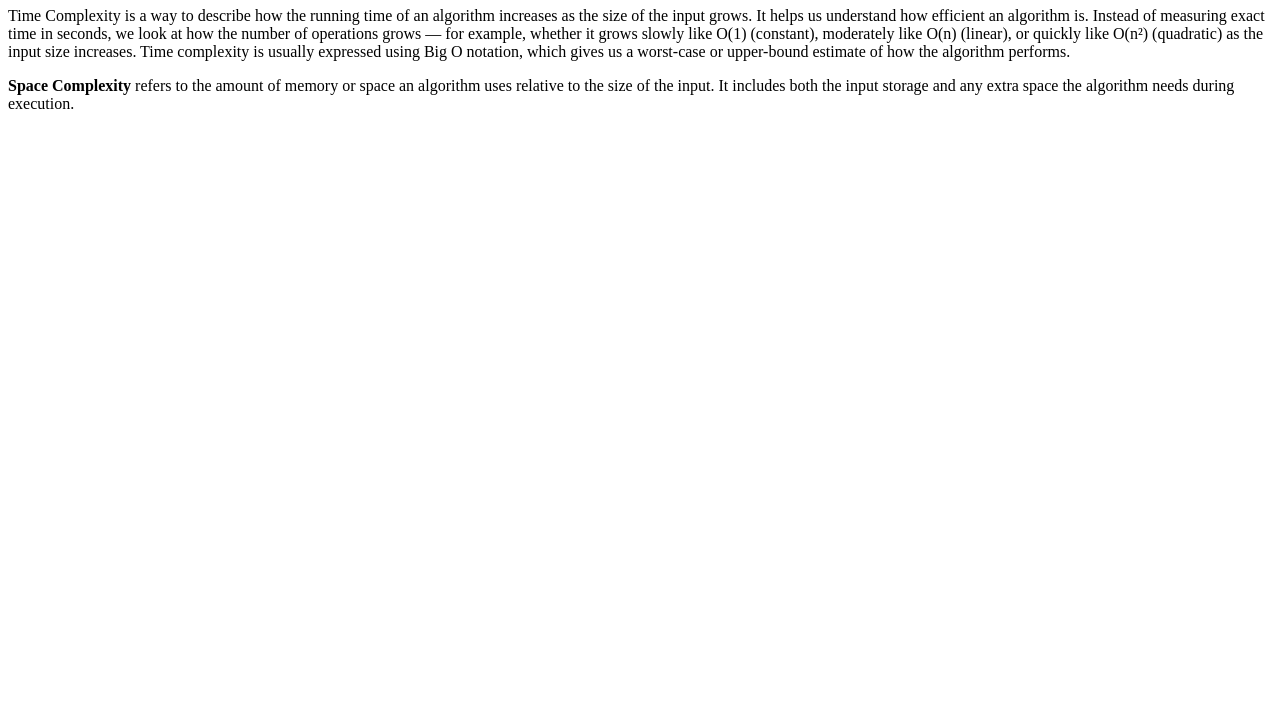
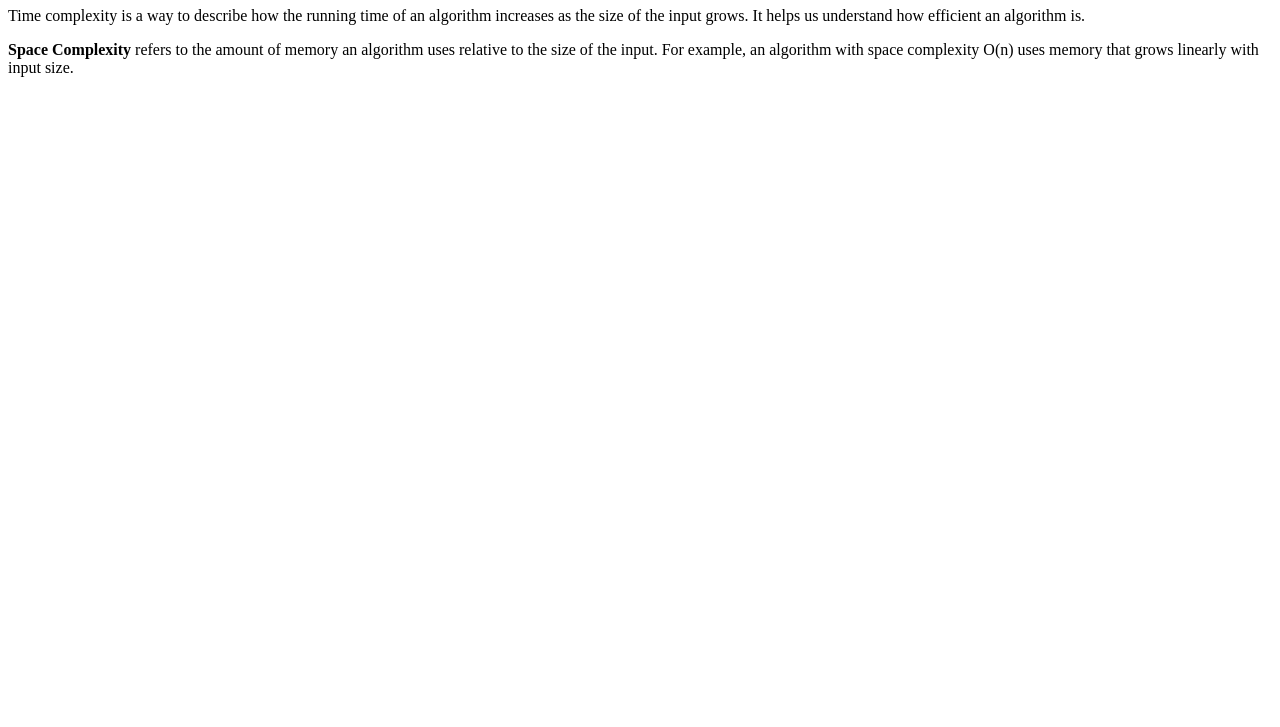
Before and after one commit to acciojob/time-and-space-complexity-AjayDhakrey, a website: page main.html in a window 1280 px wide. Shown: the part 73-800 px from the top of the page. Drawn offline with Linux system fonts and the light colour scheme.

Commit message:
created a submission

```diff
--- a/main.html
+++ b/main.html
@@ -1,30 +1,14 @@
 <!DOCTYPE html>
+<html>
+<head>
+</head>
+<body>
 
-<html>
+  <h1>Time, Space, Complexity</h1>
 
-<head>
-	<link rel="stylesheet" href="styles.css">
-</head>
+  <p>Time complexity is a way to describe how the running time of an algorithm increases as the size of the input grows. It helps us understand how efficient an algorithm is.</p>
 
-<body>
-	<h1>Time, Space, Complexity</h1>
-	<p>Time Complexity is a way to describe how the running time of an
-		algorithm increases as the size of the input grows. It helps us
-		understand how efficient an algorithm is. Instead of measuring
-		exact time in seconds, we look at how the number of operations
-		grows — for example, whether it grows slowly like O(1) (constant), moderately
-		like O(n) (linear), or quickly like O(n²) (quadratic) as the input size increases.
-		Time complexity is usually expressed using Big O notation, which gives us a worst-case or upper-bound estimate of
-		how the algorithm performs.</p>
-	<p><b>Space Complexity</b> refers to the amount of memory or space
-		an algorithm uses relative to the size of the input.
-		It includes both the input storage and any extra space
-		the algorithm needs during execution.</p>
-
-	<!-- the entire body must be written by student -->
-    <script type="text/javascript" src="./script.js">
-</script>
+  <p><b>Space Complexity</b> refers to the amount of memory an algorithm uses relative to the size of the input. For example, an algorithm with space complexity O(n) uses memory that grows linearly with input size.</p>
 
 </body>
-
 </html>
```
